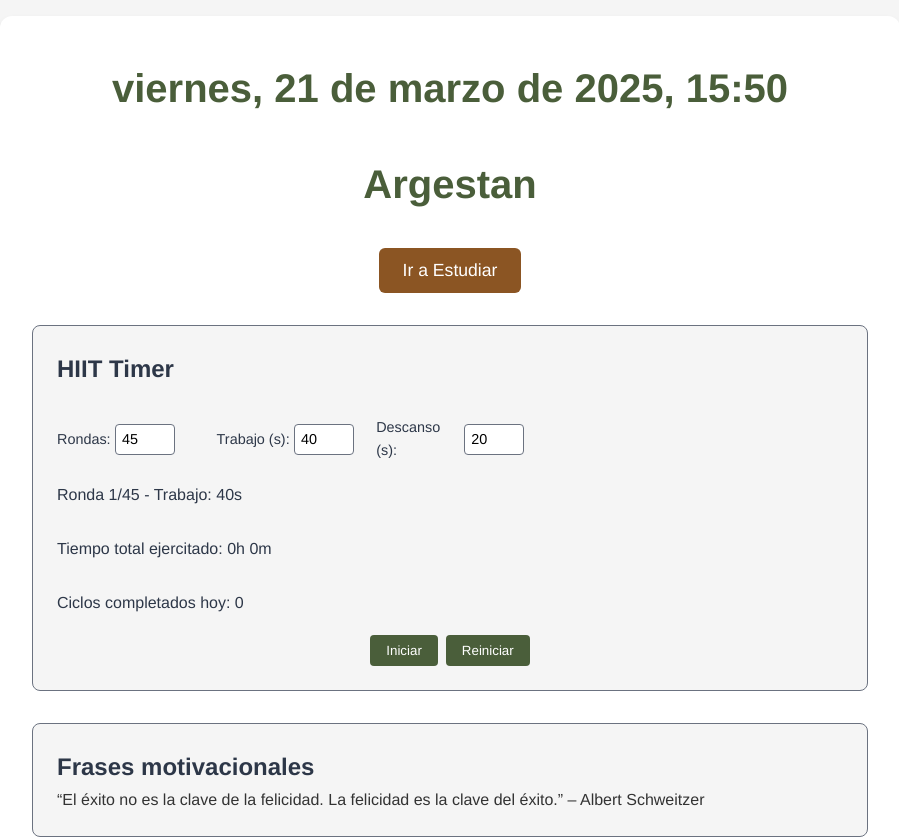
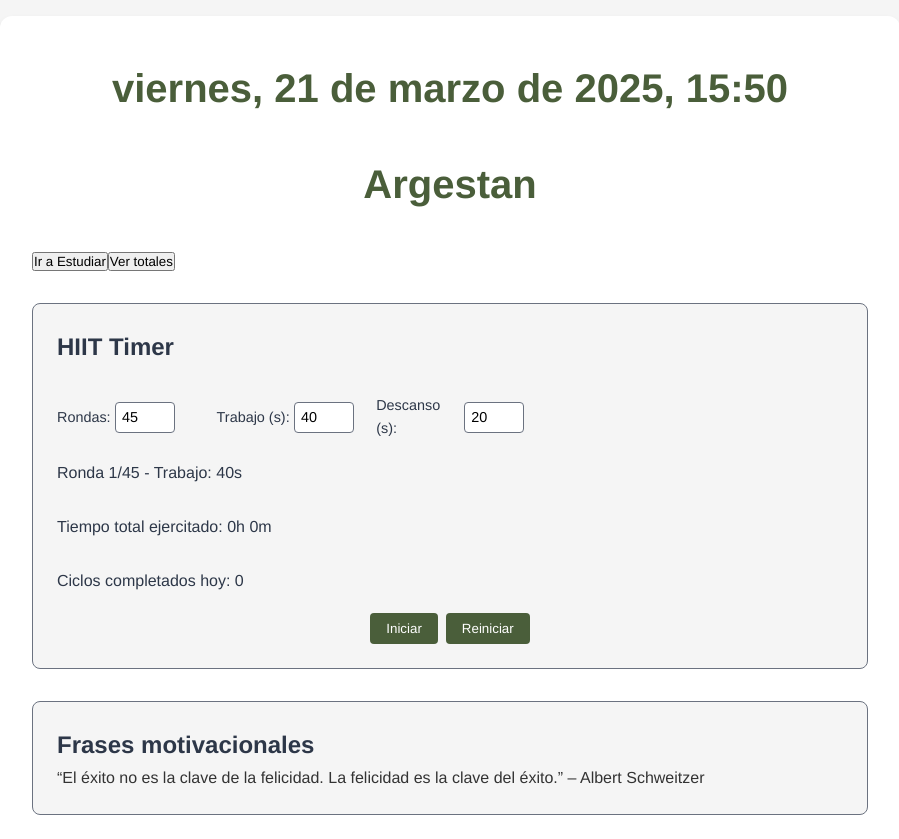
Before and after one commit to RadikeCosa/fitness-study-app, a React (Vite) app: page / in a window 1280 px wide. Shown: the top 839 px of the page, without its empty margins (190-1089 px from the left). Built offline with nearby package versions, Linux system fonts and the light colour scheme.

Commit message:
Move Quotes to bottom and make Charts optional with toggle button above timers

```diff
--- a/src/App.jsx
+++ b/src/App.jsx
@@ -8,6 +8,7 @@ import Charts from "./components/Charts";
 
 function App() {
   const [showHiit, setShowHiit] = useState(true);
+  const [showCharts, setShowCharts] = useState(false); // Estado para Charts
   const [exerciseTime, setExerciseTime] = useState(
     () => parseInt(localStorage.getItem("totalExercise")) || 0
   );
@@ -27,8 +28,9 @@ function App() {
         <h1>Argestan</h1>
       </header>
       <main>
-        <div className="timer-switch">
+        <div className="controls">
           <button
+            className="timer-switch"
             onClick={() => setShowHiit(!showHiit)}
             aria-label={
               showHiit
@@ -38,14 +40,23 @@ function App() {
           >
             {showHiit ? "Ir a Estudiar" : "Ir a Ejercicio"}
           </button>
+          <button
+            className="charts-toggle"
+            onClick={() => setShowCharts(!showCharts)}
+            aria-label={showCharts ? "Ocultar totales" : "Ver totales"}
+          >
+            {showCharts ? "Ocultar totales" : "Ver totales"}
+          </button>
         </div>
         {showHiit ? (
           <HiitTimer onTimeUpdate={setExerciseTime} />
         ) : (
           <Pomodoro onTimeUpdate={setStudyTime} />
         )}
+        {showCharts && (
+          <Charts exerciseTime={exerciseTime} studyTime={studyTime} />
+        )}
         <Quotes />
-        <Charts exerciseTime={exerciseTime} studyTime={studyTime} />
       </main>
     </div>
   );
```
